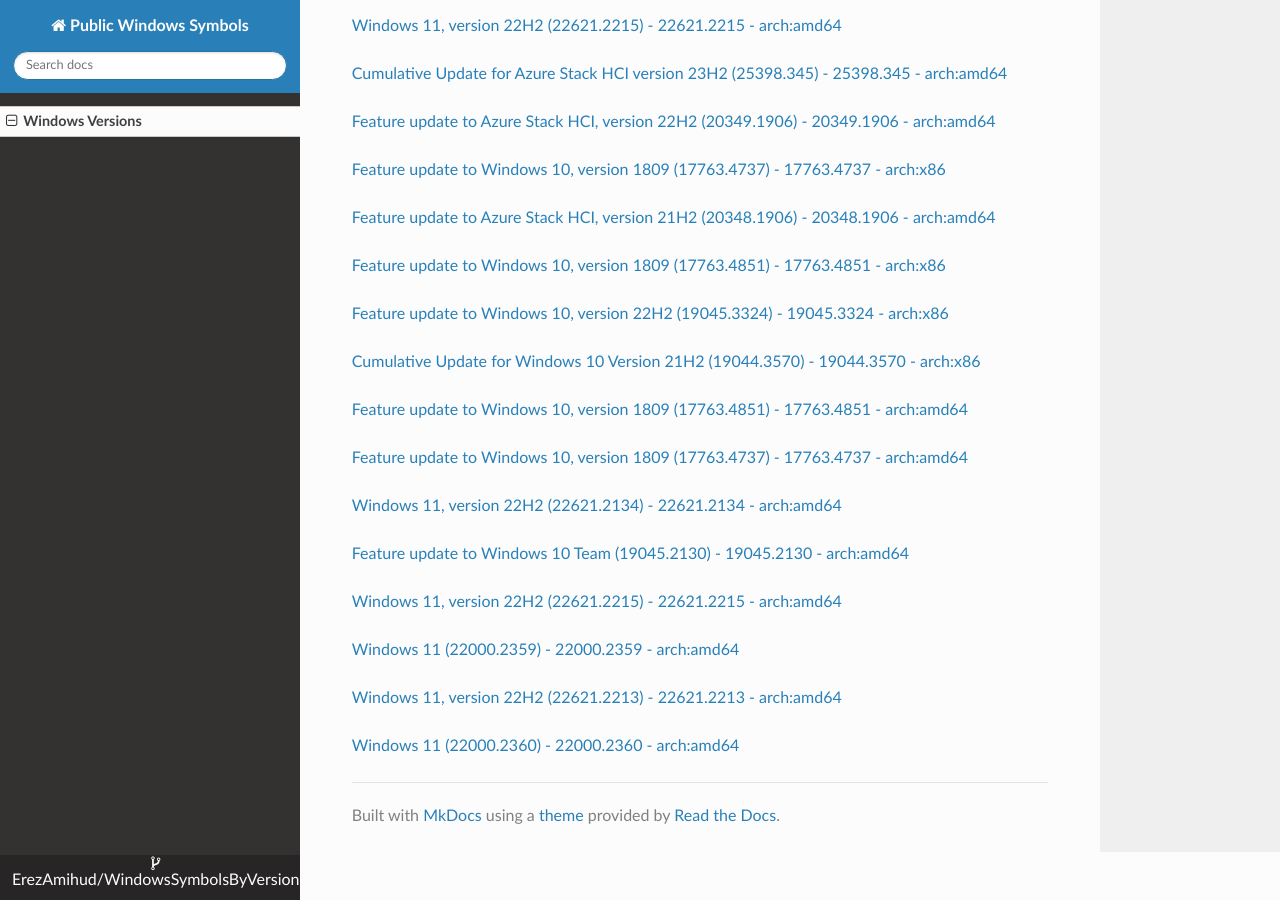
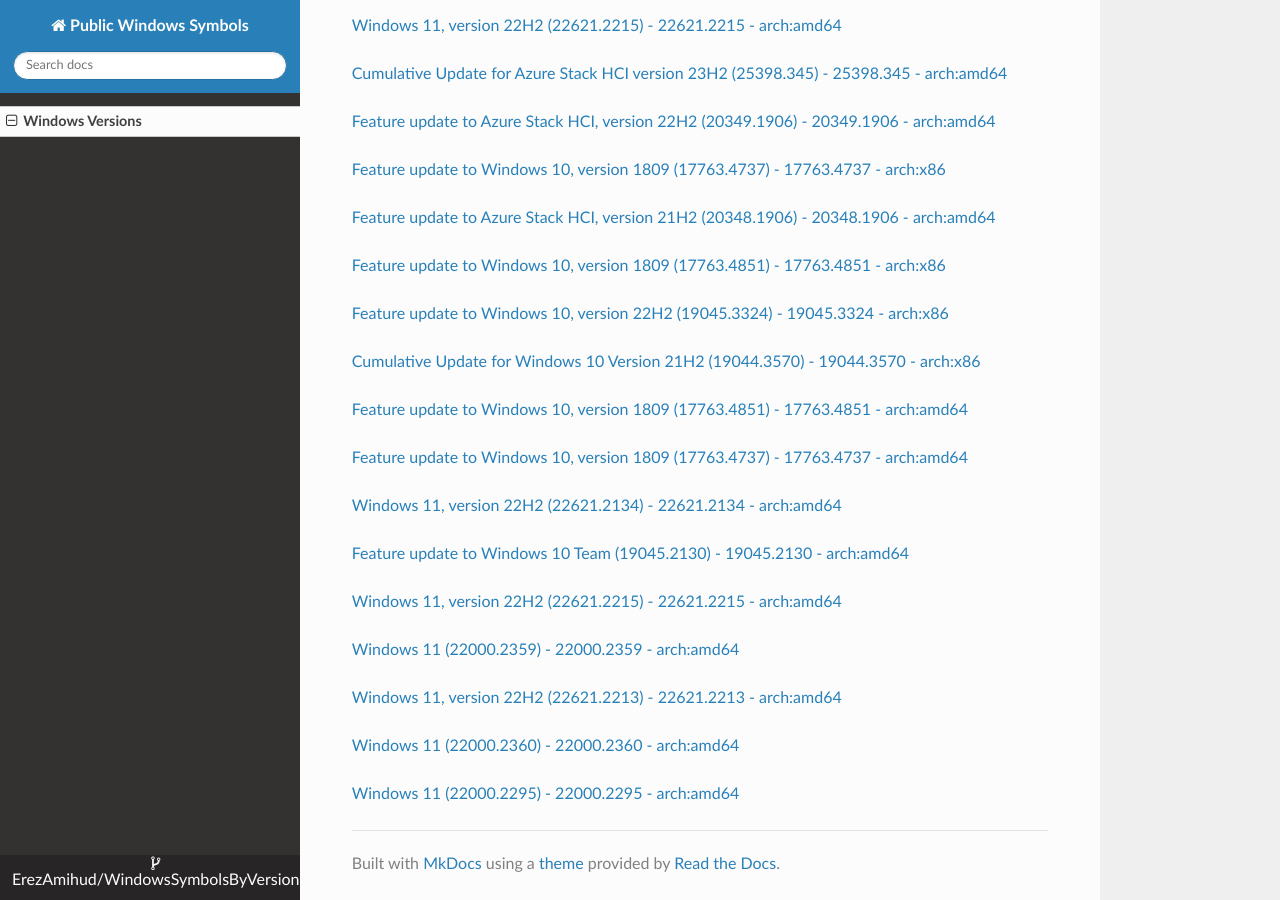
Before and after one commit to ErezAmihud/WindowsSymbolsByVersion, an MkDocs documentation site: the page built from docs/index.md, in a window 1280 px wide and 900 px high, scrolled down 26237 px. Built offline with MkDocs 1.6.1, drawn with Linux system fonts in a browser that asks for light colours; nearby versions of some CDN libraries.

Commit message:
Automated commit, add manifest for cdba155e-5e3b-4bfb-9963-0b374d24666c

```diff
--- a/docs/index.md
+++ b/docs/index.md
@@ -1492,3 +1492,6 @@
 
 
 [Windows 11 (22000.2360) - 22000.2360 - arch:amd64](https://github.com/ErezAmihud/WindowsSymbolsByVersion/blob/main/manifests/97c9e2f0-85cc-4232-9fb0-6d9b018d08e2.manifest)
+
+
+[Windows 11 (22000.2295) - 22000.2295 - arch:amd64](https://github.com/ErezAmihud/WindowsSymbolsByVersion/blob/main/manifests/cdba155e-5e3b-4bfb-9963-0b374d24666c.manifest)
```
Also changed, not shown: process_builds.json (+1 -1 lines), 1 other file.
